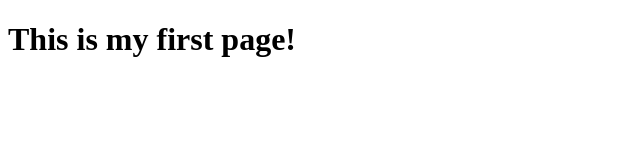
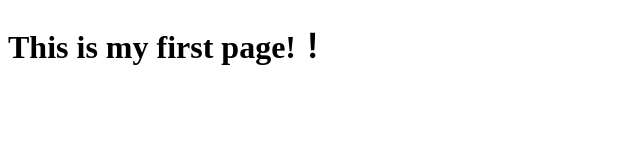
Before and after one commit to weijia24K/weijia24K.github.io, a plain HTML site: page index.html in a window 1280 px wide. Shown: the whole page, without its empty margins (0-640 px from the left). Drawn offline with Linux system fonts and the light colour scheme.

Commit message:
update the dictionary

```diff
--- a/index.html
+++ b/index.html
@@ -5,6 +5,6 @@
     <title>人群计数</title>
 </head>
 <body>
-<h1>This is my first page!</h1>
+<h1>This is my first page!！</h1>
 </body>
 </html>
```
